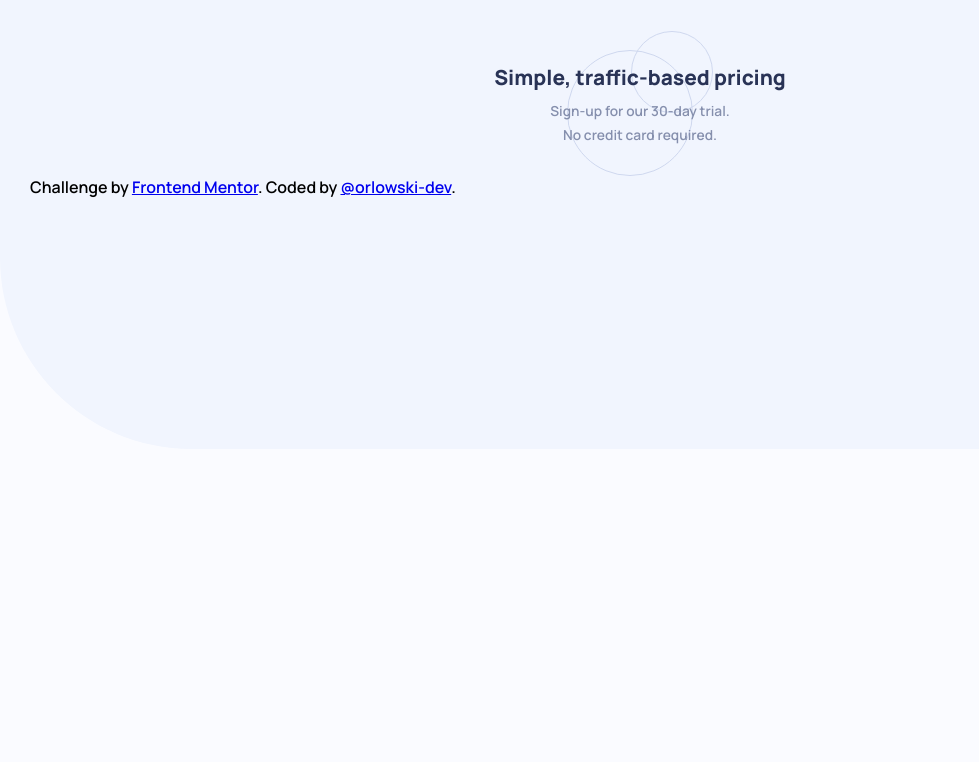
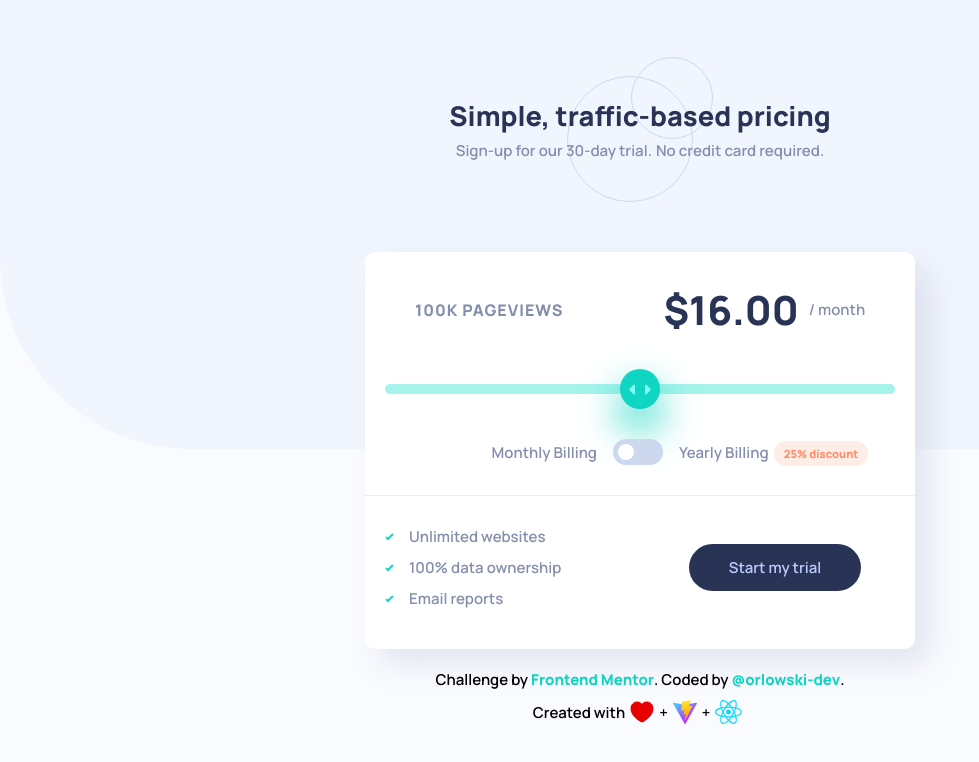
Before and after one commit to orlowski-dev/fm-interactive-pricing-component, a React (Vite) app: page / in a window 1280 px wide. Shown: the top 762 px of the page, without its empty margins (0-979 px from the left). Built offline with nearby package versions, Linux system fonts and the light colour scheme.

Commit message:
03 - Created PricingComponent and Footer

```diff
--- a/src/App.css
+++ b/src/App.css
@@ -13,9 +13,33 @@ p {
     font-size: 15px;
 }
 
+.main-container {
+    width: 100%;
+    max-width: 550px;
+}
+
 #root {
-    padding: 30px;
+    padding: 30px 20px;
     height: 100vh;
     background-image: url('/images/bg-pattern.svg');
     background-repeat: no-repeat;
+
+    display: flex;
+    align-items: center;
+    justify-content: center;
+
+    animation: .13s fadeIn;
 }
+
+.visually-hidden {
+    display: none;
+}
+
+@keyframes fadeIn {
+    from {
+        opacity: 0;
+    }
+    to {
+        opacity: 1;
+    }
+}
--- a/src/App.jsx
+++ b/src/App.jsx
@@ -1,13 +1,12 @@
 import './App.css';
 import Header from './Header';
+import PricingComponent from './PricingComponent';
+import Footer from './Footer';
 
 export default function App() {
 	return <div className="main-container">
 		<Header />
-
-		<div className="attribution">
-			Challenge by <a href="https://www.frontendmentor.io?ref=challenge" target="_blank">Frontend Mentor</a>.
-			Coded by <a href="https://www.frontendmentor.io/profile/orlowski-dev">@orlowski-dev</a>.
-  		</div>
+		<PricingComponent />
+		<Footer />
 	</div>
 }
--- /dev/null
+++ b/src/Footer.css
@@ -0,0 +1,25 @@
+footer {
+    padding: 20px;
+}
+footer .attribution {
+    font-size: 15px;
+    margin-bottom: 10px;
+    text-align: center;
+}
+
+footer .attribution a {
+    text-decoration: none;
+    font-weight: 800;
+    color: var(--strong-cyan--sb-bg);
+}
+
+footer .created-with p {
+    display: flex;
+    align-items: center;
+    justify-content: center;
+}
+
+footer .created-with p img {
+    height: 24px;
+    margin: 0 5px;
+}
--- /dev/null
+++ b/src/Footer.jsx
@@ -0,0 +1,20 @@
+import './Footer.css';
+
+export default function Footer() {
+    return <footer>
+        <div className="attribution">
+			Challenge by <a href="https://www.frontendmentor.io?ref=challenge" target="_blank">Frontend Mentor</a>.
+			Coded by <a href="https://www.frontendmentor.io/profile/orlowski-dev">@orlowski-dev</a>.
+  		</div>
+        <div className="created-with">
+            <p>
+                Created with
+                <img src="/images/heart-svgrepo-com.svg" alt="heart icon" />
+                +
+                <img src="/images/vite.svg" alt="vite logo" />
+                +
+                <img src="/images/react.svg" alt="react logo" />
+            </p>
+        </div>
+    </footer>
+}
--- a/src/Header.css
+++ b/src/Header.css
@@ -23,3 +23,14 @@ header h2 {
     font-size: .86rem;
     margin-top: 5px;
 }
+
+@media (min-width: 500px) {
+    header h1 {
+        font-size: 1.7rem;
+    }
+    header h2 {
+        font-size: .94rem;
+        display: inline;
+        padding: 2px;
+    }
+}
--- a/src/Header.jsx
+++ b/src/Header.jsx
@@ -3,7 +3,9 @@ import './Header.css';
 export default function Header() {
     return <header>
         <h1>Simple, traffic-based pricing</h1>
-        <h2>Sign-up for our 30-day trial.</h2>
-        <h2>No credit card required.</h2>
+        <div className="h2-s">
+            <h2>Sign-up for our 30-day trial.</h2>
+            <h2>No credit card required.</h2>
+        </div>
     </header>
 }
--- /dev/null
+++ b/src/PricingComponent.css
@@ -0,0 +1,215 @@
+.pricing-component {
+    background-color: var(--white);
+    border-radius: 10px;
+    margin-top: 30px;
+
+    box-shadow: 15px 15px 30px var(--box-shadow-1);
+}
+.pricing-component .top-section {
+    padding: 10px;
+    display: grid;
+    gap: 40px;
+    grid-template-areas:
+    "pageviewsContainer"
+    "sliderContainer"
+    "priceContainer"
+    "billingContainer";
+    padding: 30px 20px;
+    align-items: center;
+    border-bottom: 1px solid var(--light-grayish-blue--empty-sb);
+}
+
+.pricing-component .top-section .pageviews-container {
+    grid-area: pageviewsContainer;
+}
+
+.pricing-component .top-section .pageviews-container h2 {
+    color: var(--grayish-blue--txt);
+    font-size: 1rem;
+    text-transform: uppercase;
+    letter-spacing: 1px;
+    text-align: center;
+}
+
+.pricing-component .top-section .slider-container {
+    grid-area: sliderContainer;
+}
+
+#pricing-slider {
+    appearance: none;
+    background-color: var(--soft-cyan--full-sb);
+    height: 10px;
+    border-radius: 50px;
+    width: 100%;
+}
+
+#pricing-slider::-webkit-slider-thumb {
+    appearance: none;
+    background-color: var(--strong-cyan--sb-bg);
+    width: 40px;
+    height: 40px;
+    border-radius: 50%;
+    background-image: url('/images/icon-slider.svg');
+    background-position: center;
+    background-repeat: no-repeat;
+    box-shadow: 0 20px 40px var(--strong-cyan--sb-bg);
+    cursor: pointer;
+    transition: background-color .13s ease-in;
+}
+
+#pricing-slider::-webkit-slider-thumb:hover {
+    background-color: var(--soft-cyan--full-sb);
+}
+#pricing-slider::-webkit-slider-thumb:active {
+    background-color: var(--strong-cyan--sb-bg);
+}
+
+.pricing-component .top-section .price-container {
+    grid-area: priceContainer;
+    display: flex;
+    align-items: center;
+    justify-content: center;
+    color: var(--grayish-blue--txt);
+}
+
+.pricing-component .top-section .price-container h2 {
+    font-size: 2.5rem;
+    color: var(--dark-desaturated-blue);
+    margin-right: 10px;
+}
+.pricing-component .top-section .billing-container {
+    grid-area: billingContainer;
+    display: grid;
+    align-items: center;
+    gap: 16px;
+    grid-template-columns: calc(50% - 25px - 8px - 10px) 50px calc(50% - 25px - 8px - 10px);
+    color: var(--grayish-blue--txt);
+}
+
+.pricing-component .top-section .billing-container p:first-child {
+    text-align: right;
+}
+
+.custom-checkbox {
+    height: 26px;
+}
+
+.custom-checkbox label {
+    display: inline-block;
+    width: 50px;
+    height: 26px;
+    background-color: var(--light-grayish-blue--toggle-bg);
+    border-radius: 50px;
+    position: relative;
+    transition: background-color .13s ease-in;
+    cursor: pointer;
+}
+
+.custom-checkbox label::before {
+    content: '';
+    position: absolute;
+    top: 5px;
+    left: 5px;
+    height: 16px;
+    width: 16px;
+    background-color: var(--white);
+    border-radius: 50%;
+    transition: transform .13s ease-in-out;
+    transform: translateX(0);
+}
+
+.custom-checkbox input[type="checkbox"]:checked + label::before {
+    transform: translateX(24px);
+}
+
+.billing-container p .discount-span {
+    position: relative;
+}
+
+.billing-container p .discount-span::after {
+    content: '-25%';
+    background-color: var(--light-grayish-red--dt-bg);
+    padding: 5px 10px;
+    border-radius: 50px;
+    font-size: .7rem;
+    font-weight: 800;
+    color: var(--light-red);
+    margin-left: 5px;
+}
+
+.custom-checkbox input[type="checkbox"] {
+    opacity: 0;
+    width: 0;
+    height: 0;
+    position: absolute;
+}
+
+.custom-checkbox label:hover, .custom-checkbox label:focus {
+    background-color: var(--strong-cyan--sb-bg);
+}
+
+.pricing-component .bottom-section {
+    padding: 20px;
+    padding-bottom: 30px;
+    text-align: center;
+
+    display: grid;
+    grid-template-columns: 1fr;
+    gap: 30px;
+
+}
+
+.pricing-component .bottom-section p {
+    color: var(--grayish-blue--txt);
+}
+
+.pricing-component .bottom-section .feature {
+    display: flex;
+    align-items: center;
+    justify-content: center;
+    margin: 10px 0;
+}
+
+.pricing-component .bottom-section .feature img {
+    margin-right: 15px;
+}
+
+.cta-button {
+    display: inline-block;
+    text-decoration: none;
+    color: var(--pale-blue--cta-txt);
+    background-color: var(--dark-desaturated-blue);
+    padding: 13px 40px;
+    font-size: 15px;
+    border-radius: 50px;
+    transition: color .13s ease-in;
+    cursor: pointer;
+}
+
+.cta-button:hover,
+.cta-button:focus {
+    color: var(--white);
+}
+
+@media (min-width: 500px) {
+    .pricing-component {
+        margin-top: 50px;
+    }
+    .pricing-component .top-section {
+        grid-template-areas:
+        "pageviewsContainer priceContainer"
+        "sliderContainer sliderContainer"
+        "billingContainer billingContainer";
+    }
+    .pricing-component .bottom-section {
+        grid-template-columns: repeat(2, 1fr);
+        align-items: center;
+    }
+
+    .pricing-component .bottom-section .feature {
+        justify-content: flex-start;
+    }
+    .billing-container p .discount-span::after {
+        content: '25% discount';
+    }
+}
--- /dev/null
+++ b/src/PricingComponent.jsx
@@ -0,0 +1,51 @@
+import './PricingComponent.css';
+
+export default function PricingComponent() {
+    return <article className="pricing-component">
+        <section className="top-section">
+            <div className="pageviews-container">
+                <h2>100K Pageviews</h2>
+            </div>
+            <div className="slider-container">
+                <input type="range" id="pricing-slider"/>
+            </div>
+            <div className="price-container">
+                <h2 id='price-amount' className='price-amount'>$16.00</h2>
+                <p>/ month</p>
+            </div>
+            <div className="billing-container">
+                <p>Monthly Billing</p>
+                <div className='custom-checkbox'>
+                    <input type="checkbox" id="billing-yearly-checkbox"/>
+                    <label htmlFor="billing-yearly-checkbox"></label>
+                </div>
+                <p>
+                    Yearly Billing
+                    <span className='discount-span'></span>
+                </p>
+            </div>
+        </section>
+        <section className="bottom-section">
+            <h2 className='visually-hidden'>Features</h2>
+            <div className="features">
+                <div className='feature'>
+                    <img src="/images/icon-check.svg" alt="icon check" />
+                    <p>Unlimited websites</p>
+                </div>
+                <div className='feature'>
+                    <img src="/images/icon-check.svg" alt="icon check" />
+                    <p>100% data ownership</p>
+                </div>
+                <div className='feature'>
+                    <img src="/images/icon-check.svg" alt="icon check" />
+                    <p>Email reports</p>
+                </div>
+                </div>
+            <div className="cta-container">
+                <a href='#' role='button' className="cta-button">
+                    Start my trial
+                </a>
+            </div>
+        </section>
+    </article>
+}
--- a/src/index.css
+++ b/src/index.css
@@ -9,12 +9,15 @@
 
     --soft-cyan--full-sb: hsl(174, 77%, 80%);
     --strong-cyan--sb-bg: hsl(174, 86%, 45%);
-    --light-grayish-red--dt-bg: hsl(174, 86%, 45%);
-    --pale-blue--cta-txt: hsl(174, 86%, 45%);
+    --light-grayish-red--dt-bg: hsl(14, 92%, 95%);
+    --light-red: hsl(15, 100%, 70%);
+    --pale-blue--cta-txt: hsl(226, 100%, 87%);
     --white: hsl(0, 0%, 100%);
     --very-pale-blue--main-bg: hsl(230, 100%, 99%);
     --light-grayish-blue--empty-sb: hsl(224, 65%, 95%);
     --light-grayish-blue--toggle-bg: hsl(223, 50%, 87%);
     --grayish-blue--txt: hsl(225, 20%, 60%);
     --dark-desaturated-blue: hsl(227, 35%, 25%);
+
+    --box-shadow-1: hsla(225, 20%, 60%, 0.2);
 }
```
Also changed, not shown: public/images/heart-svgrepo-com.svg (added).
